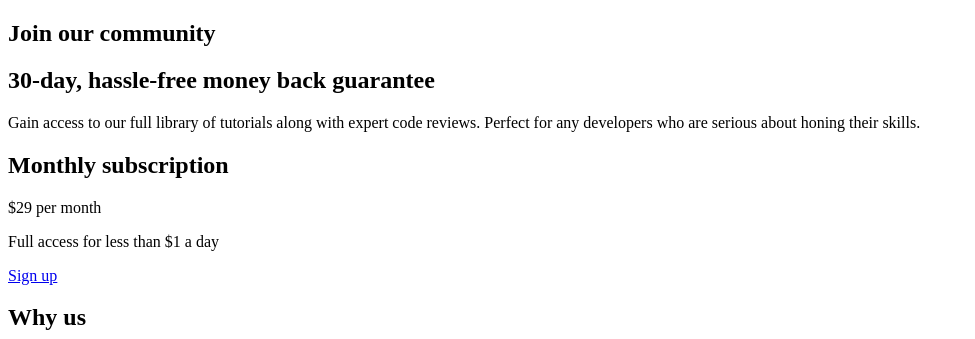
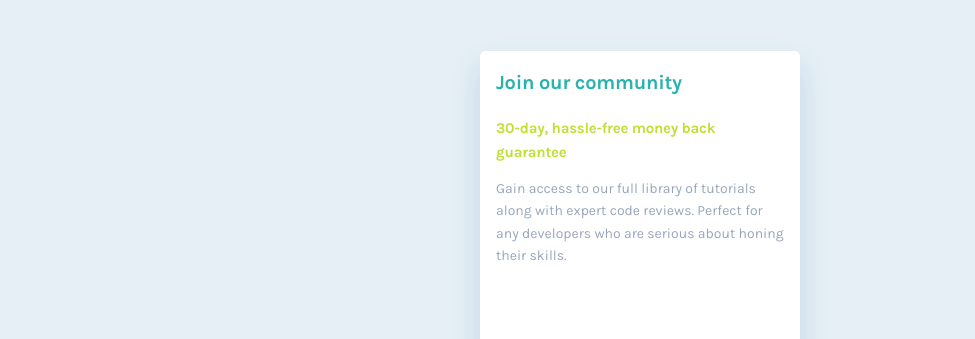
Before and after one commit to tihusky/single-price-component, a plain HTML site: page index.html in a window 1280 px wide. Shown: the top 339 px of the page, without its empty margins (0-975 px from the left). Drawn offline with Linux system fonts and the light colour scheme.

Commit message:
Add typography and basic layout rules

```diff
--- a/css/main.css
+++ b/css/main.css
@@ -3,3 +3,72 @@
 *::after {
   box-sizing: border-box;
 }
+
+body {
+  display: flex;
+  align-items: center;
+  justify-content: center;
+  margin: 0;
+  min-height: 100vh;
+  background: hsl(204, 43%, 93%);
+  color: hsl(0, 0%, 100%);
+  font-family: 'Karla', sans-serif;
+  line-height: 1.6;
+}
+
+
+
+/* ====================
+   Typography
+   ==================== */
+
+h1,
+h2 {
+  margin-top: 0;
+  letter-spacing: -0.25px;
+}
+
+h1 {
+  color: hsl(179, 62%, 43%);
+  font-size: 1.25rem;
+}
+
+h2 {
+  font-size: 1.125rem;
+}
+
+.intro-subheading {
+  color: hsl(71, 73%, 54%);
+  font-size: .9375rem;
+}
+
+.intro-text {
+  color: hsl(218, 22%, 67%);
+  font-size: .875rem;
+}
+
+.price {
+  font-size: 2rem;
+  font-weight: 700;
+}
+
+.price-period {
+  font-size: initial;
+  font-weight: initial;
+  opacity: .5;
+}
+
+
+
+/* ====================
+   Layout
+   ==================== */
+
+.card {
+  width: 20rem;
+  padding: 1rem;
+  background: hsl(0, 0%, 100%);
+  border-radius: .3125rem;
+  box-shadow: 0 .9375rem 1.875rem 0 hsla(212, 100%, 34%, .15);
+  overflow: hidden;
+}
--- a/index.html
+++ b/index.html
@@ -4,6 +4,9 @@
 <head>
   <meta charset="UTF-8">
   <meta name="viewport" content="width=device-width, initial-scale=1.0">
+
+  <!-- Google Fonts -->
+  <link href="https://fonts.googleapis.com/css2?family=Karla:wght@400;700&display=swap" rel="stylesheet">
 
   <!-- Stylesheets -->
   <link rel="stylesheet" href="css/main.css">
@@ -12,17 +15,17 @@
 </head>
 
 <body>
-  <div class="wrapper">
+  <div class="card">
     <section class="section-intro">
       <h1>
         Join our community
       </h1>
 
-      <h2 class="subheading subheading-green">
+      <h2 class="intro-subheading">
         30-day, hassle-free money back guarantee
       </h2>
 
-      <p>
+      <p class="intro-text">
         Gain access to our full library of tutorials along with expert code reviews. Perfect for any developers who are
         serious about honing their skills.
       </p>
@@ -30,7 +33,7 @@
 
     <div class="flex-wrapper">
       <section class="section-cta">
-        <h2 class="subheading subheading-white">
+        <h2>
           Monthly subscription
         </h2>
 
@@ -46,7 +49,7 @@
       </section>
 
       <section class="section-features">
-        <h2 class="subheading subheading-white">
+        <h2>
           Why us
         </h2>
 
```
